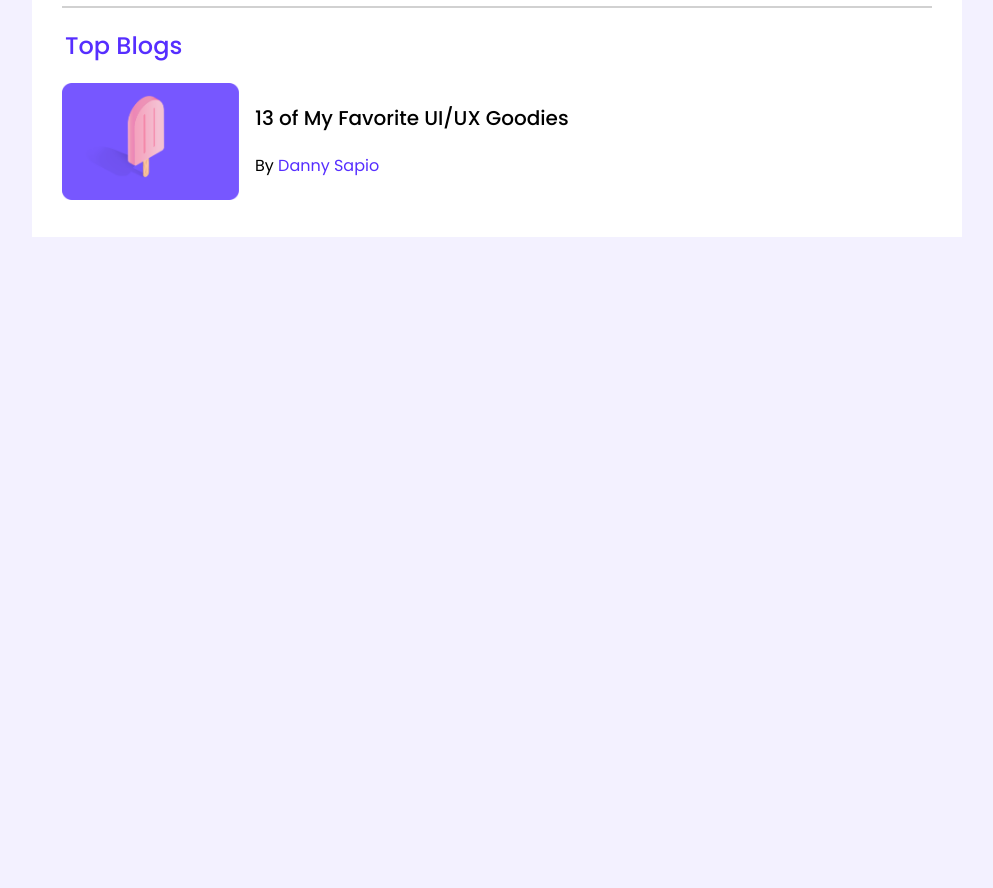
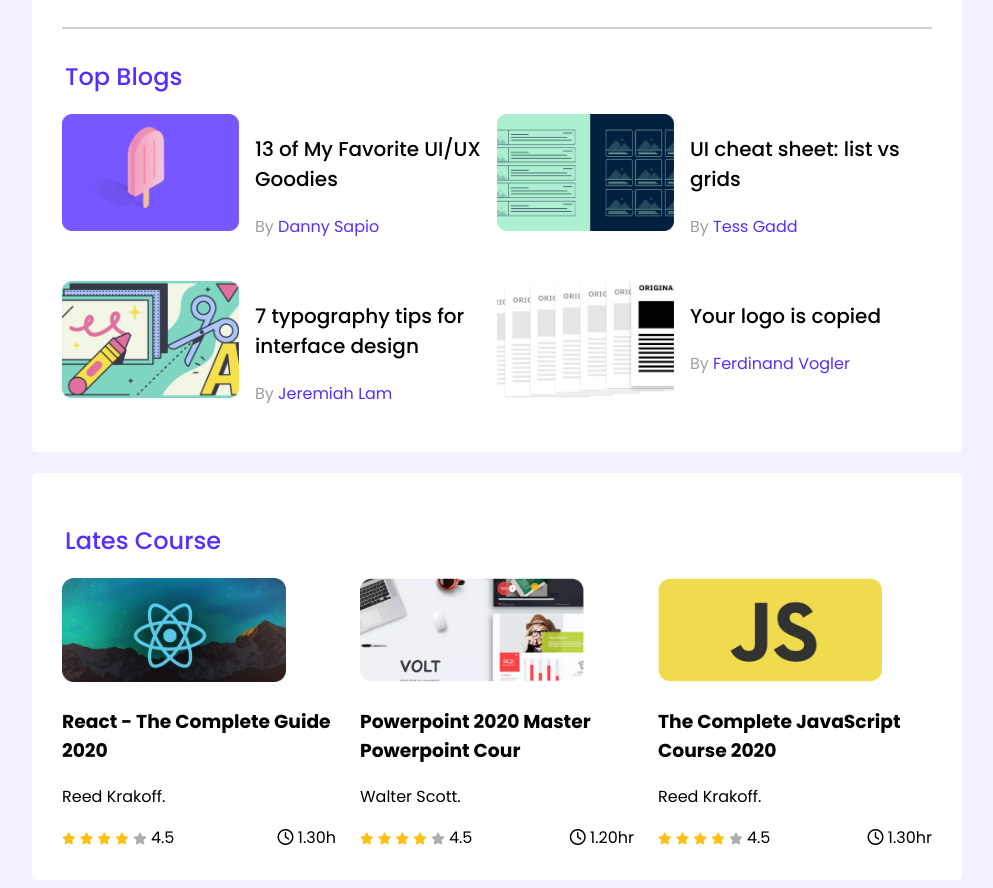
Before and after one commit to AkhiSharmin/leader-board-CSS3, a plain HTML site: page index.html in a window 1280 px wide. Shown: the part 293-1181 px from the top of the page, without its empty margins (143-1136 px from the left). Before the commit the page ends 800 px from the top, so only its background shows below. Drawn offline with Linux system fonts and the light colour scheme.

Commit message:
last seection

```diff
--- a/css/style.css
+++ b/css/style.css
@@ -6,6 +6,7 @@ body{
 }
 hr{
     border: 1px solid #D1D1D1;
+    margin-bottom: 30px;
 }
 /* top players style start */
 .top-players{
@@ -19,12 +20,15 @@ hr{
 }
 main{
     display: flex;
-    justify-content: center;
+    flex-direction: column;
+    align-items: center;
 }
 .container{
     background-color: #ffffff;
     width: 870px;
     padding: 30px;
+    border-radius: 5px;
+    margin-top: 21px;
 }
 .players{
     display: grid;
@@ -49,6 +53,11 @@ main{
 
 /* top players style end */
 /* top blogs style start */
+.blogs{
+    display: grid;
+    grid-template-columns: repeat(2,1fr);
+    grid-row-gap: 26px;
+}
 .blog{
     display: flex;
 }
@@ -67,13 +76,36 @@ main{
 .blog-author{
     font-weight: 400;
     font-size: 16px;
+    color: #9F9F9F;
 }
 .blog-author > a{
     color: #562EFF;
     text-decoration: none;
 }
+/* top blogs style end */
 
-
-
-
-/* top blogs style end */
+/* courses style start*/
+.courses{
+    display: grid;
+    grid-template-columns: repeat(3,1fr);
+    grid-column-gap: 24px;
+}
+.course-banner img{
+    width: 224px;
+    height: 104px;
+}
+.courses-info{
+    display: flex;
+    align-items: center;
+    justify-content: space-between;
+}
+.fa-star{
+    font-size: 12px;
+}
+.fa-star.field{
+    color: #FFC014;
+}
+.fa-star.empty{
+    color: #AEAEAE;;
+}
+/* courses style end */
--- a/index.html
+++ b/index.html
@@ -67,24 +67,123 @@
                             <p class="blog-author">By <a href="">Danny Sapio</a></p>
                         </div>
                     </article>
+                    <article class="blog">
+                        <div class="thumbnail">
+                            <img src="images/blogs/blog-2.png" alt="">
+                        </div>
+                        <div class="blog-info">
+                            <h3 class="blog-titel">UI cheat sheet:
+                                list vs grids</h3>
+                            <p class="blog-author">By <a href="">Tess Gadd</a></p>
+                        </div>
+                    </article>
+                    <article class="blog">
+                        <div class="thumbnail">
+                            <img src="images/blogs/blog-3.png" alt="">
+                        </div>
+                        <div class="blog-info">
+                            <h3 class="blog-titel">7 typography tips
+                                for interface design</h3>
+                            <p class="blog-author">By <a href="">Jeremiah Lam</a></p>
+                        </div>
+                    </article>
+                    <article class="blog">
+                        <div class="thumbnail">
+                            <img src="images/blogs/blog-4.png" alt="">
+                        </div>
+                        <div class="blog-info">
+                            <h3 class="blog-titel">Your logo is
+                                copied</h3>
+                            <p class="blog-author">By <a href="">Ferdinand Vogler</a></p>
+                        </div>
+                    </article>
                 </div>
             </div>
+        </section>
+        <!-- Top blogs section end -->
+
+        <!-- latest crouse section start -->
+        <section class="container">
+            <h2 class="section-titel">Lates Course</h2>
+            <div class="courses">
+                <div class="course">
+                    <div class="course-banner">
+                        <img src="images/courses/course-1.png" alt="">
+                    </div>
+                    <div class="courses-details">
+                        <h3 class="course-titel">React - The Complete Guide 2020</h3>
+                        <p class="course-author">Reed Krakoff.</p>
+                        <div class="courses-info">
+                            <div>
+                                <i class="fa-solid fa-star field"></i>
+                                <i class="fa-solid fa-star field"></i>
+                                <i class="fa-solid fa-star field"></i>
+                                <i class="fa-solid fa-star field"></i>
+                                <i class="fa-solid fa-star empty"></i>
+                                <span>4.5</span>
+                            </div>
+                            <div class="course-duration">
+                                <i class="fa-regular fa-clock"></i>
+                                1.30h
+                            </div>
+                        </div>
+                    </div>
+                </div>
+                <div class="course">
+                    <div class="course-banner">
+                        <img src="images/courses/course-2.png" alt="">
+                    </div>
+                    <div class="courses-details">
+                        <h3 class="course-titel">Powerpoint 2020  Master Powerpoint Cour</h3>
+                        <p class="course-author">Walter Scott.</p>
+                        <div class="courses-info">
+                            <div>
+                                <i class="fa-solid fa-star field"></i>
+                                <i class="fa-solid fa-star field"></i>
+                                <i class="fa-solid fa-star field"></i>
+                                <i class="fa-solid fa-star field"></i>
+                                <i class="fa-solid fa-star empty"></i>
+                                <span>4.5</span>
+                            </div>
+                            <div class="course-duration">
+                                <i class="fa-regular fa-clock"></i>
+                                1.20hr
+                            </div>
+                        </div>
+                    </div>
+                </div>
+                <div class="course">
+                    <div class="course-banner">
+                        <img src="images/courses/course-3.png" alt="">
+                    </div>
+                    <div class="courses-details">
+                        <h3 class="course-titel">The Complete JavaScript Course 2020</h3>
+                        <p class="course-author">Reed Krakoff.</p>
+                        <div class="courses-info">
+                            <div>
+                                <i class="fa-solid fa-star field"></i>
+                                <i class="fa-solid fa-star field"></i>
+                                <i class="fa-solid fa-star field"></i>
+                                <i class="fa-solid fa-star field"></i>
+                                <i class="fa-solid fa-star empty"></i>
+                                <span>4.5</span>
+                            </div>
+                            <div class="course-duration">
+                                <i class="fa-regular fa-clock"></i>
+                                1.30hr
+                            </div>
+                        </div>
+                    </div>
+                </div>
+            </div>
+        </section>
 
 
 
 
 
+        <!-- latest crouse section end -->
 
-
-
-
-
-            <!-- Top blogs section end -->
-        </section>
-
-
-
-        <!-- Top player section end -->
     </main>
 
 
```
